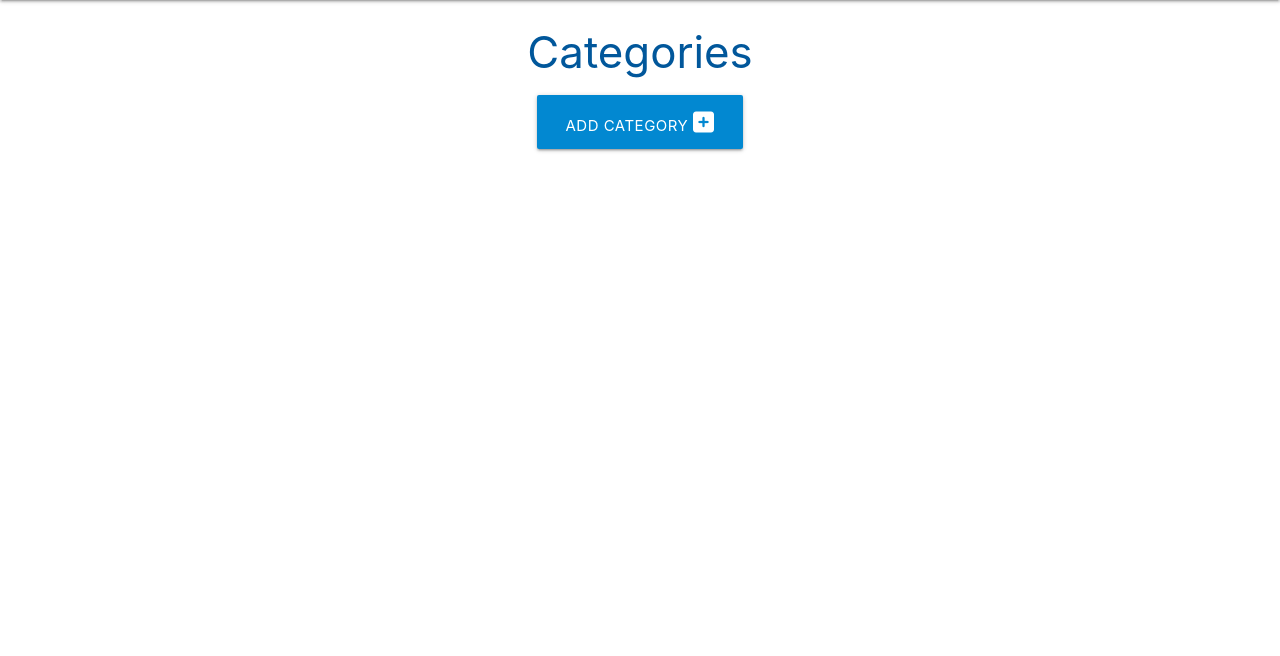
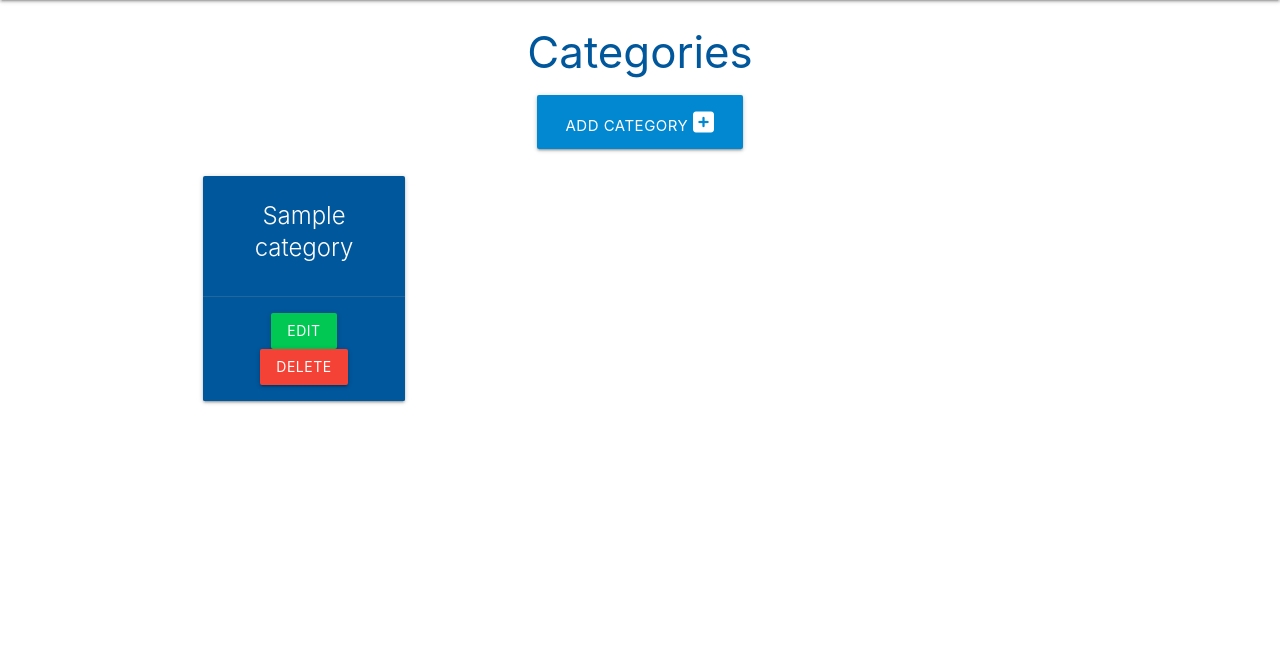
Before and after one commit to roc-11/new-dbms-walkthrough-task-manager, a Flask app: page /categories in a window 1280 px wide. Shown: the part 64-720 px from the top of the page. Run offline with Flask 3, Linux system fonts and the light colour scheme; tables that the repository leaves empty hold one stand-in row (values such as "Sample post").

Commit message:
Add functionality to allow users to view categories on the front-end

```diff
--- a/taskmanager/routes.py
+++ b/taskmanager/routes.py
@@ -10,7 +10,8 @@ def home():
 
 @app.route("/categories")
 def categories():
-    return render_template("categories.html")
+    categories = list(Category.query.order_by(Category.category_name).all())
+    return render_template("categories.html", categories=categories)
 
 
 @app.route("/add_category", methods=["GET", "POST"])
--- a/taskmanager/templates/categories.html
+++ b/taskmanager/templates/categories.html
@@ -3,10 +3,30 @@
 <h3 class="light-blue-text text-darken-4 center-align">Categories</h3>
 
 <div class="row">
-    <div class="col s12 center-align">
-        <a href="{{ url_for('add_category') }}" class="btn-large light-blue darken-2">
-            Add Category <i class="fas fa-plus-square"></i>
-        </a>
+  <div class="col s12 center-align">
+    <a
+      href="{{ url_for('add_category') }}"
+      class="btn-large light-blue darken-2"
+    >
+      Add Category <i class="fas fa-plus-square"></i>
+    </a>
+  </div>
+</div>
+
+<div class="row">
+  {% for category in categories %}
+  <div class="col s12 m6 l3">
+    <div class="card light-blue darken-4 center-align">
+      <div class="card-content white-text">
+        <span class="card-title">{{ category.category_name }}</span>
+      </div>
+      <div class="card-action">
+        <a href="#" class="btn green accent-4">Edit</a>
+        <a href="#" class="btn red">Delete</a>
+      </div>
     </div>
+  </div>
+  {% endfor %}
 </div>
+
 {% endblock %}
```
